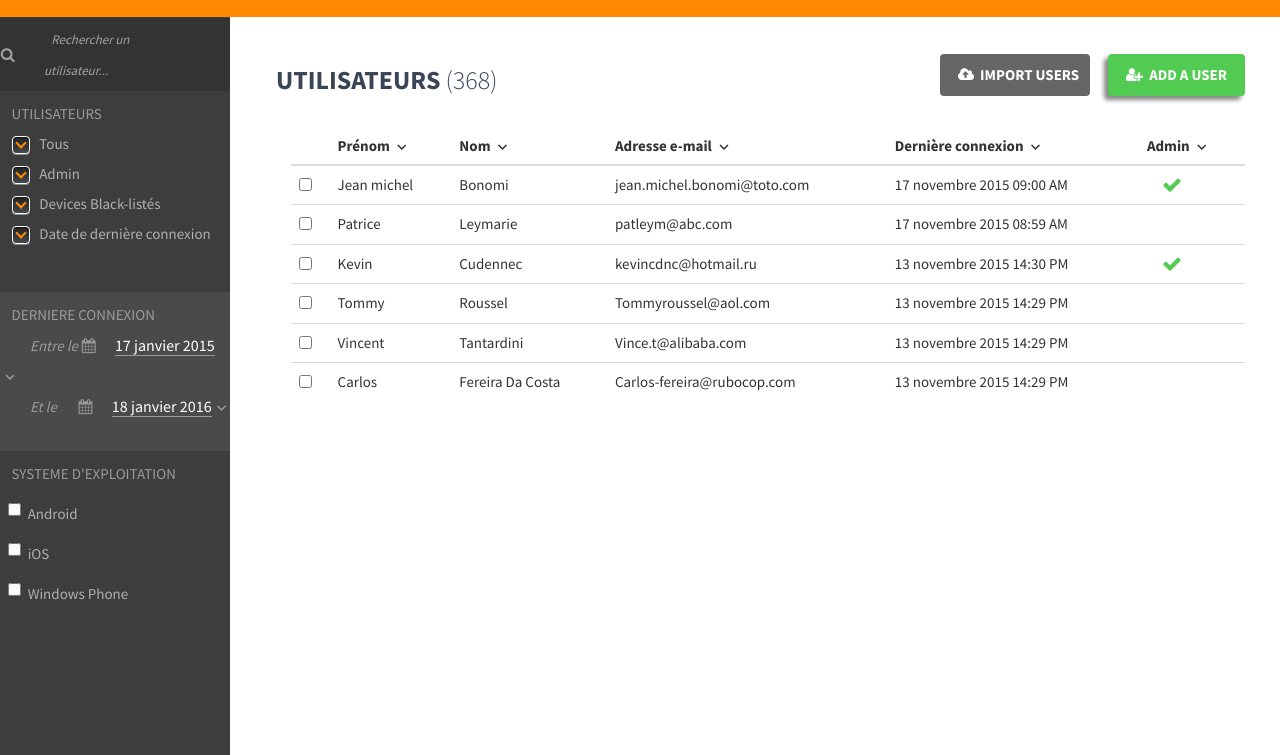
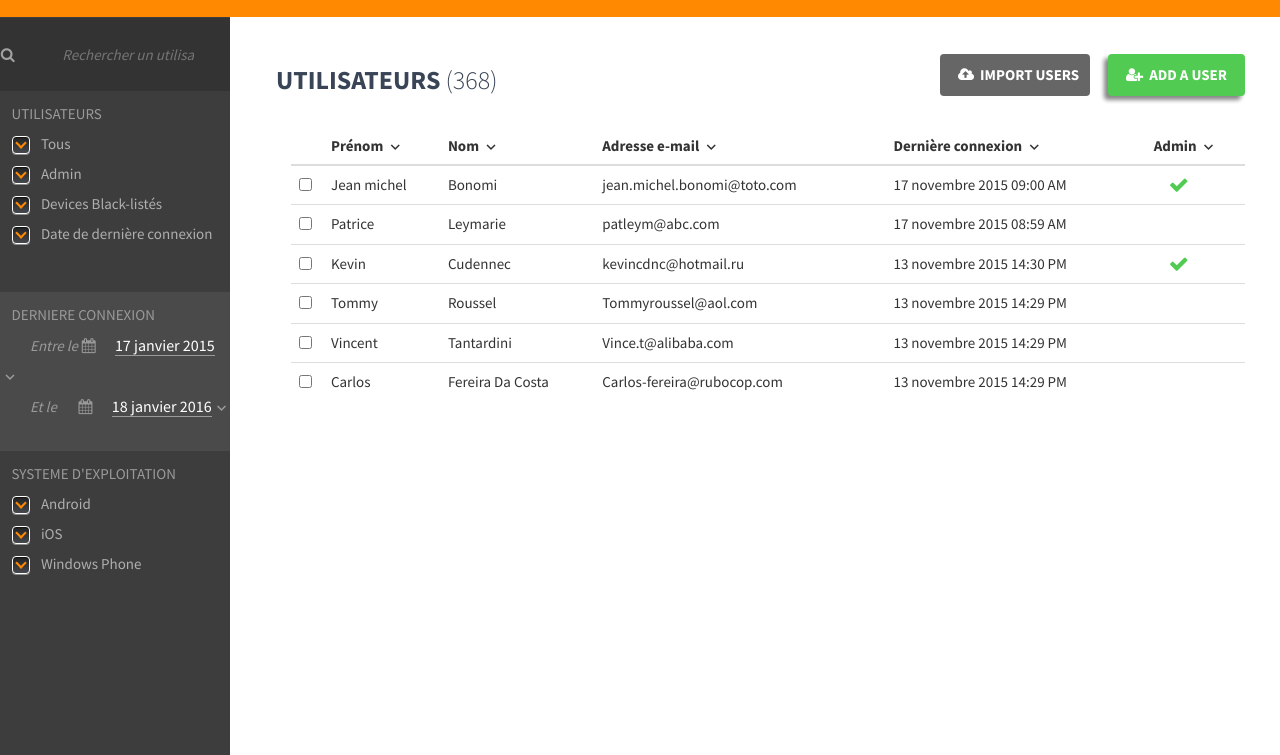
Before and after one commit to tecdia/maquette, a plain HTML site: page index.html in a window 1280 px wide. Shown: the part 45-800 px from the top of the page. Drawn offline with nearby package versions, Linux system fonts and the light colour scheme.

Commit message:
le plus important : index.html

```diff
--- a/index.html
+++ b/index.html
@@ -12,6 +12,10 @@
     <link rel="stylesheet" href="css/bootstrap-3.3.6/css/bootstrap.min.css">
     <!-- FontAwesome -->
     <link rel="stylesheet" href="css/font-awesome-4.6.1/css/font-awesome.min.css">
+
+	    <!-- dataTable -->
+	<!-- <link rel="stylesheet" href="https://cdn.datatables.net/1.10.11/css/jquery.dataTables.min.css"> -->
+
     <!--  Google Material -->
     <link href="https://fonts.googleapis.com/icon?family=Material+Icons" rel="stylesheet">
 
@@ -74,39 +78,40 @@
         <!-- Sidebar -->
         <div id="sidebar-wrapper">
             <ul class="sidebar-nav">
-                <li class="sidebar-brand">
-                        <i class="fa fa-search" aria-hidden="true"></i> <em><small>Rechercher un utilisateur...</small></em>
+                <li class="sidebar-brand" >
+                        <!--  <em><small>Rechercher un utilisateur...</small></em> -->
+             <i class="fa fa-search" aria-hidden="true"></i> <input type="search" placeholder="Rechercher un utilisateur..." aria-controls="myTable" onfocus="this.placeholder=''" >
                 </li>
                 <li class="sidebar-subtitle">
                     UTILISATEURS
                 </li>
                         <li class="item">
                                 <div class="checkbox-custom">
-                                            <input type="checkbox" value="None" id="checkbox-custom" checked/>
-                                            <label for="checkbox-custom"></label>
+                                            <input type="checkbox" value="None" id="one" class="checkbox-custom" checked/>
+                                             <label for="one"></label>
                                 </div>
                                 <span class="item-txt">Tous</span>
                         </li>
                         <li class="item">
                                 <div class="checkbox-custom">
-                                            <input type="checkbox" value="None" id="checkbox-custom" checked />
-                                            <label for="checkbox-custom"></label>
+                                            <input type="checkbox" value="None" id="two" class="checkbox-custom" checked/>
+                                            <label for="two"></label>
                                 </div>
                                 <span class="item-txt">Admin</span>
                         </li>
                         <li>
                             <li class="item">
                                 <div class="checkbox-custom">
-                                            <input type="checkbox" value="None" id="checkbox-custom" checked />
-                                            <label for="checkbox-custom"></label>
+                                            <input type="checkbox" value="None" id="three" class="checkbox-custom" checked />
+                                            <label for="three"></label>
                                 </div>
                                    <span class="item-txt">Devices Black-listés</span>
                         </li>
                         <li>
                            <li class="item">
                                 <div class="checkbox-custom">
-                                            <input type="checkbox" value="None" id="checkbox-custom" checked />
-                                            <label for="checkbox-custom"></label>
+                                            <input type="checkbox" value="None" id="four" class="checkbox-custom" checked />
+                                            <label for="four"></label>
                                 </div>
                                     <span class="item-txt">Date de dernière connexion</span>
                         </li>
@@ -119,20 +124,26 @@
                 <li class="sidebar-subtitle">
                     SYSTEME D'EXPLOITATION
                 </li>
-                    <li>
-                            <label class="checkbox">
-                                    <input type="checkbox" value="">Android
-                            </label>
+                        <li class="item">
+                                <div class="checkbox-custom">
+                                            <input type="checkbox" value="None" id="os1" class="checkbox-custom" checked/>
+                                             <label for="os1"></label>
+                                </div>
+                                <span class="item-txt">Android</span>
                         </li>
-                        <li>
-                            <label class="checkbox">
-                                    <input type="checkbox" value="">iOS
-                            </label>
+                        <li class="item">
+                                <div class="checkbox-custom">
+                                            <input type="checkbox" value="None" id="os2" class="checkbox-custom" checked/>
+                                             <label for="os2"></label>
+                                </div>
+                                <span class="item-txt">iOS</span>
                         </li>
-                        <li>
-                            <label class="checkbox">
-                                    <input type="checkbox" value="">Windows Phone
-                            </label>
+                        <li class="item">
+                                <div class="checkbox-custom">
+                                            <input type="checkbox" value="None" id="os3" class="checkbox-custom" checked/>
+                                             <label for="os3"></label>
+                                </div>
+                                <span class="item-txt">Windows Phone</span>
                         </li>
             </ul>
         </div>
@@ -151,12 +162,12 @@
 
             <div class="container-fluid">
                 <br>
-                                <table class="table table-hover" >
+                                <table class="table table-hover" id="myTable">
                                   <thead>
                                     <tr>
                                       <th></th>
                                       <th>Prénom  <i class="material-icons">keyboard_arrow_down</i></th>
-                                      <th >Nom  <i class="material-icons">keyboard_arrow_down</i></th>
+                                      <th>Nom  <i class="material-icons">keyboard_arrow_down</i></th>
                                       <th>Adresse e-mail  <i class="material-icons">keyboard_arrow_down</i></th>
                                       <th>Dernière connexion  <i class="material-icons">keyboard_arrow_down</i></th>
                                       <th>Admin  <i class="material-icons">keyboard_arrow_down</i></th>
@@ -228,9 +239,19 @@
     <!-- /#wrapper -->
 
     <!-- jQuery -->
-    <script src="js/jquery.js"></script>
-    <!-- Bootstrap Core JavaScript -->
-    <script src="js/bootstrap.min.js"></script>
+    <script src="js/jQuery/jquery-1.12.3.min.js"></script>
+
+    <!-- DataTable plugin jQuery JS -->
+    <script src="https://cdn.datatables.net/1.10.11/js/jquery.dataTables.min.js"></script>
+
+     <!-- Bootstrap Core JavaScript -->
+    <script src="/css/bootstrap-3.3.6/js/bootstrap.min.js"></script>
+
+	<script>
+		$(document).ready(function(){
+    			$('#myTable').DataTable();
+		});
+	</script>
 
 </body>
 
```
